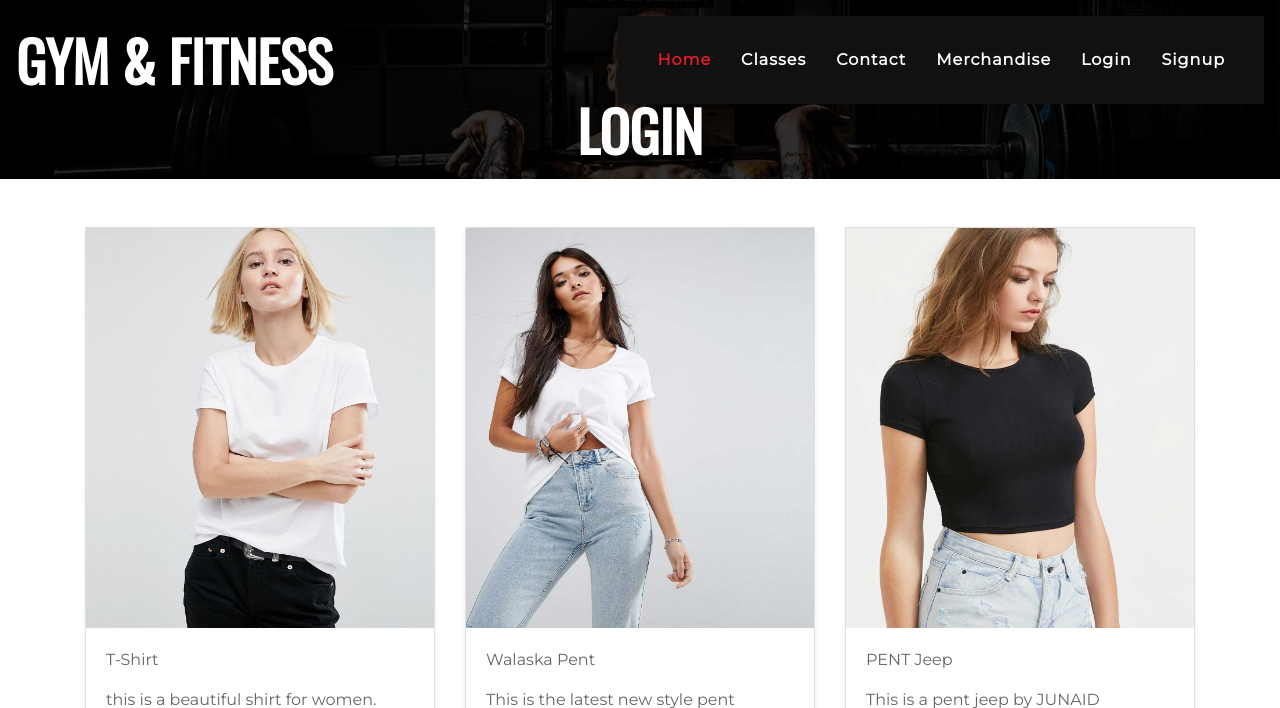
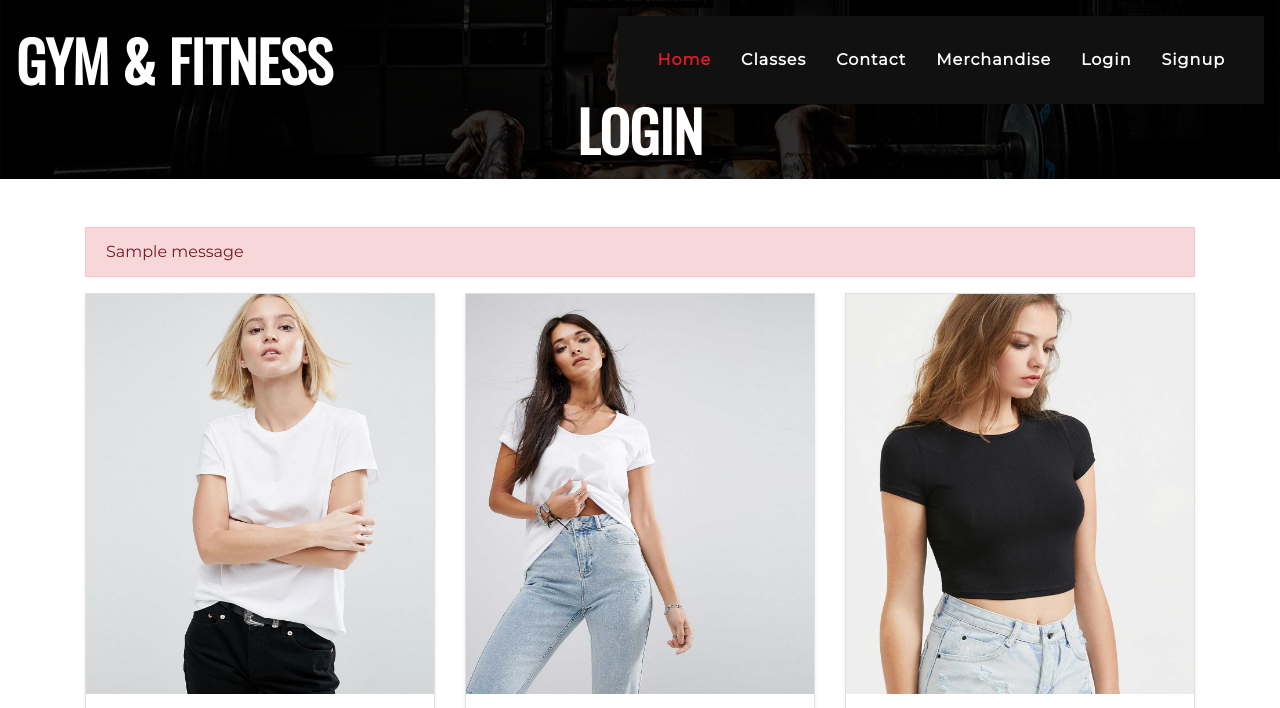
Before and after one commit to egi1818/fitness, a Django app: page /products/ in a window 1280 px wide. Shown: the top 708 px of the page. Run offline with Django 4.2, Linux system fonts and the light colour scheme; data comes from the database, SQL or seed files in the repository; tables that the repository leaves empty hold one stand-in row (values such as "Sample post"); one stand-in notice (Sample message) is shown; some libraries are stand-ins or nearby versions.

Commit message:
Thanks message

```diff
--- a/core/views.py
+++ b/core/views.py
@@ -142,7 +142,7 @@ def ordersuccess(request, id, session_id):
         order.save()
 
     messages.success(
-                request, "Thanks for your payment.")
+                request, "Thanks for your payment. Order placed successfully.")
     return redirect("products")
 
 def canceled(request):
--- a/templates/products.html
+++ b/templates/products.html
@@ -10,6 +10,9 @@
 </div>
 <!-- Page Header End -->
 <div class="container">
+    {% for message in messages%}
+    <div class="alert alert-danger" role="alert">{{message}}</div>
+    {% endfor%}
     <div class="row">
         {% for item in items %}
         <div class="col-md-4">
@@ -24,7 +27,6 @@
                             <a href="{% url 'add-to-cart' choice=item.id %}">
                                 <button type="button" class="btn btn-sm btn-outline-secondary">Add to Cart</button>
                             </a>
-
                         </div>
                         <p class="font-weight-bolder">${{item.price}}</p>
                     </div>
```
